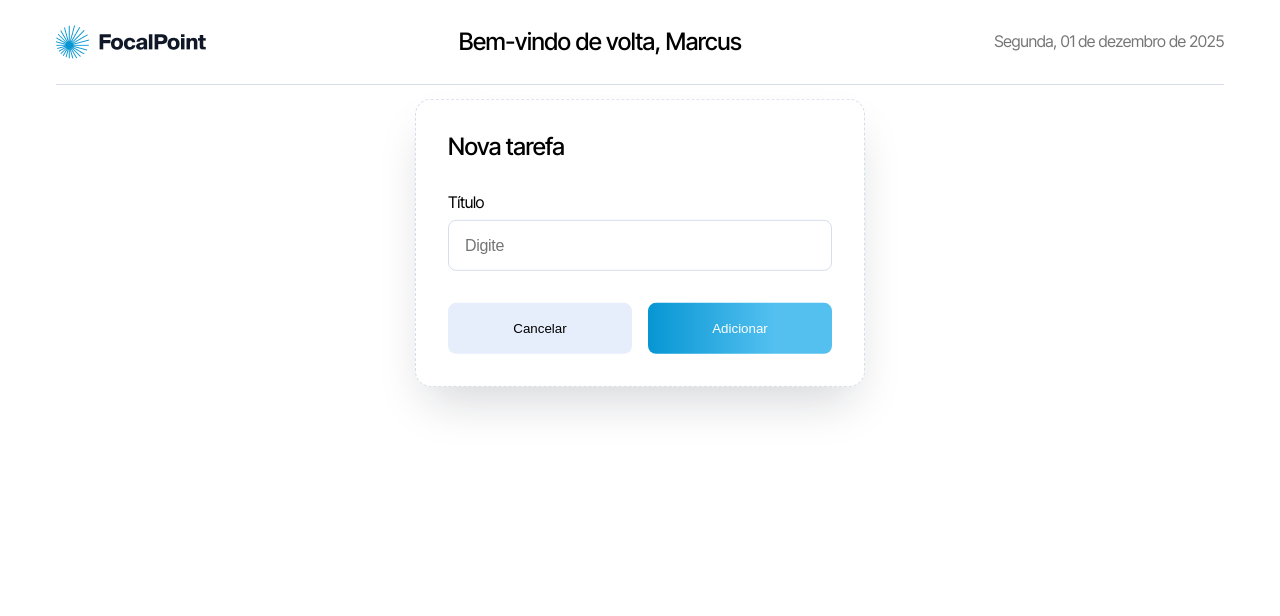
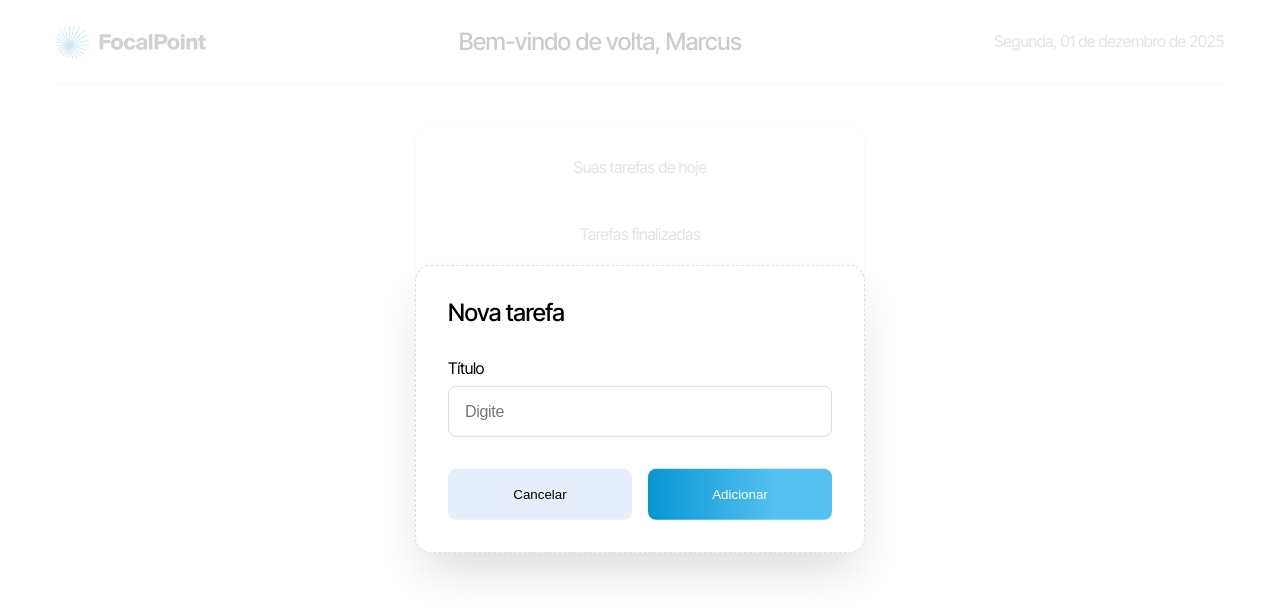
Before and after one commit to DevPBDias/legaplan-teste-tecnico, a Next.js app: page / in a window 1280 px wide. Both pictures are taken after a click on the button "Adicionar tarefa". Shown: the top 616 px of the page. Built offline with nearby package versions, Linux system fonts and the light colour scheme.

Commit message:
fix: fixed styles to make background modal glass

```diff
--- a/src/components/modals/AddTaskModal.tsx
+++ b/src/components/modals/AddTaskModal.tsx
@@ -16,7 +16,8 @@ const AddTaskModal = () => {
   };
 
   return (
-    <section className="modal-container">
+    <main className="modal-container">
+      <section className="modal-content">
         <h3 className="modal-title">Nova tarefa</h3>
         <fieldset>
           <label className="label-modal" htmlFor="title">
@@ -41,6 +42,7 @@ const AddTaskModal = () => {
           </button>
         </div>
       </section>
+    </main>
   );
 };
 
--- a/src/components/modals/DeleteTaskModal.tsx
+++ b/src/components/modals/DeleteTaskModal.tsx
@@ -15,7 +15,8 @@ const DeleteTaskModal = () => {
   };
 
   return (
-    <section className="modal-container">
+    <main className="modal-container">
+      <section className="modal-content">
         <h3>Deletar tarefa</h3>
         <p className="subtitle-modal">
           Tem certeza que você deseja deletar essa tarefa?
@@ -32,6 +33,7 @@ const DeleteTaskModal = () => {
           </button>
         </div>
       </section>
+    </main>
   );
 };
 
--- a/src/components/modals/styles.scss
+++ b/src/components/modals/styles.scss
@@ -1,6 +1,17 @@
 .modal-container {
     position: absolute;
     z-index: 1;
+    top: -124px;
+    left: 0;
+    width: 100vw;
+    height: 100vh;
+    display: flex;
+    flex-flow: column nowrap;
+    background: rgba(255, 255, 255, 0.8);
+
+    .modal-content {
+        position: absolute;
+        z-index: 2;
         top: 50%;
         left: 50%;
         transform: translate(-50%, -50%);
@@ -99,15 +110,25 @@
             }
         }
     }
+}
 
 @media (max-width: 768px) {
     .modal-container {
+        top: -186px;
+        background-color: rgba(255, 255, 255, 1);
+
+        .modal-content {
             width: 100%;
-        padding: 24px;
+            top: 0;
+            left: 0;
+            transform: none;
+            border-radius: 0;
             box-shadow: none;
+            border: none;
 
         .btns-container {
             flex-flow: column-reverse nowrap;
         }
     }
   }
+}
--- a/src/components/taskCard/TaskCard.tsx
+++ b/src/components/taskCard/TaskCard.tsx
@@ -19,22 +19,10 @@ const TaskCard = ({ data }: DataProps) => {
     setCallDeleteModal(!callDeleteModal);
   };
 
-  const handleCheck = ({ target }: any) => {
-    changeTask(target.value);
-  };
-
   return (
     <section>
-      <label htmlFor="checkTask">
-        <input
-          type="checkbox"
-          onClick={handleCheck}
-          name={data}
-          value={data}
-          id="checkTask"
-        />
-        {data}
-      </label>
+      <input type="checkbox" name={data} value={data} id="checkTask" />
+      <label htmlFor="checkTask">{data}</label>
       <button type="button" className="trash-btn" onClick={handleClick}>
         <Image src={trashIcon} alt="Icon to delete task" />
       </button>
--- a/src/components/taskCard/styles.scss
+++ b/src/components/taskCard/styles.scss
@@ -1,23 +1,27 @@
 section {
     display: flex;
     flex-flow: row nowrap;
-    justify-content: space-between;
+    justify-content: flex-start;
     align-items: center;
     width: 100%;
     height: 56px;
     padding: 16px;
     border-radius: 8px;
+    gap: 8px;
     border: 1px dashed rgba(215, 221, 233, 1);
 
-    label {
+    .container {
         display: flex;
         flex-flow: row nowrap;
         justify-items: center;
         align-items: center;
         gap: 16px;
-        color:rgba(0, 0, 0, 1);
 
-        input {
+        label {
+            color:rgba(0, 0, 0, 1);
+        }
+
+        input[type='checkbox'] {
             width: 24px;
             height: 24px;
             padding: 3px;
@@ -26,18 +30,13 @@ section {
             color: rgba(176, 187, 209, 1);
             accent-color: rgba(176, 187, 209, 1);
         }
-
-        input:checked::after {
-            border: 1px solid rgba(7, 150, 211, 1);
-            color: rgba(7, 150, 211, 1);
-            accent-color: rgba(160, 220, 246, 1);
-        }
     }
 
     .trash-btn {
         width: 24px;
         height: 24px;
         border: none;
+        margin-left: auto;
         background: none;
     }
 }
```
Lines whose indentation alone changed are shown as unchanged.
